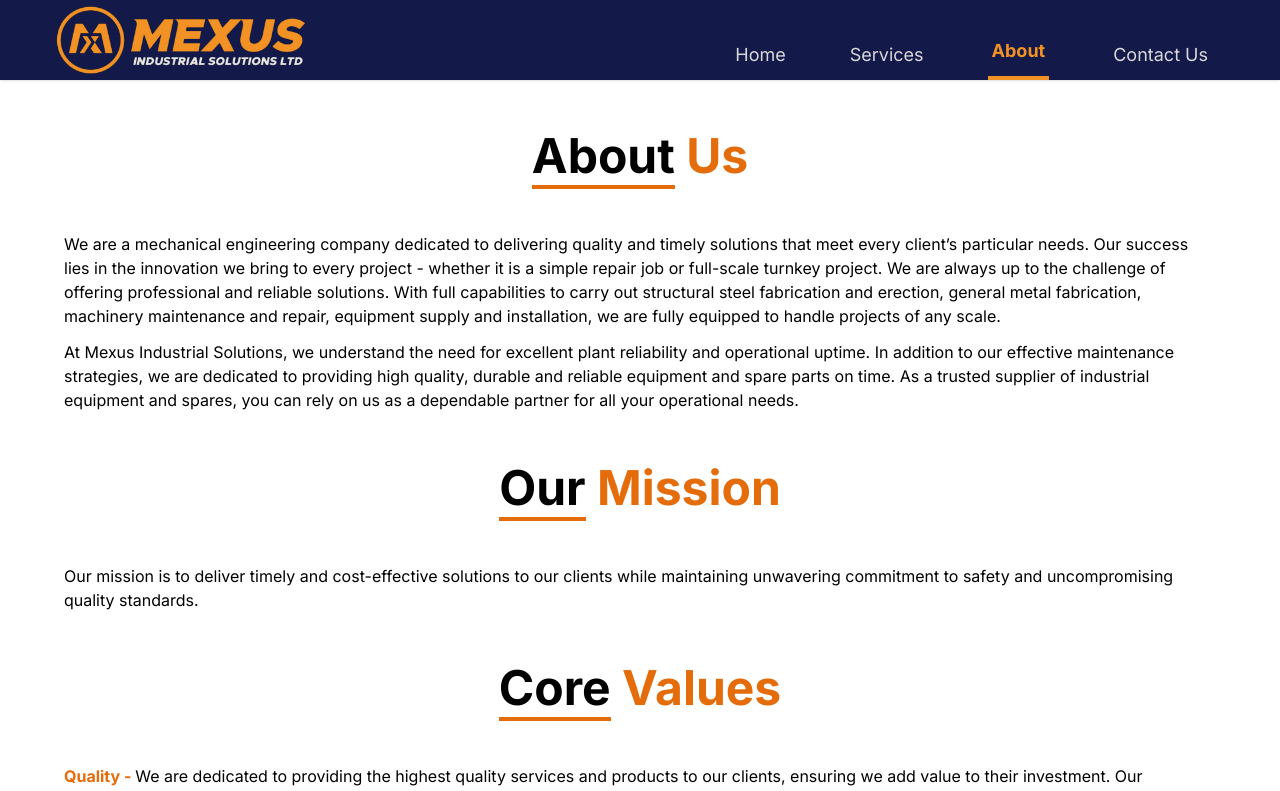
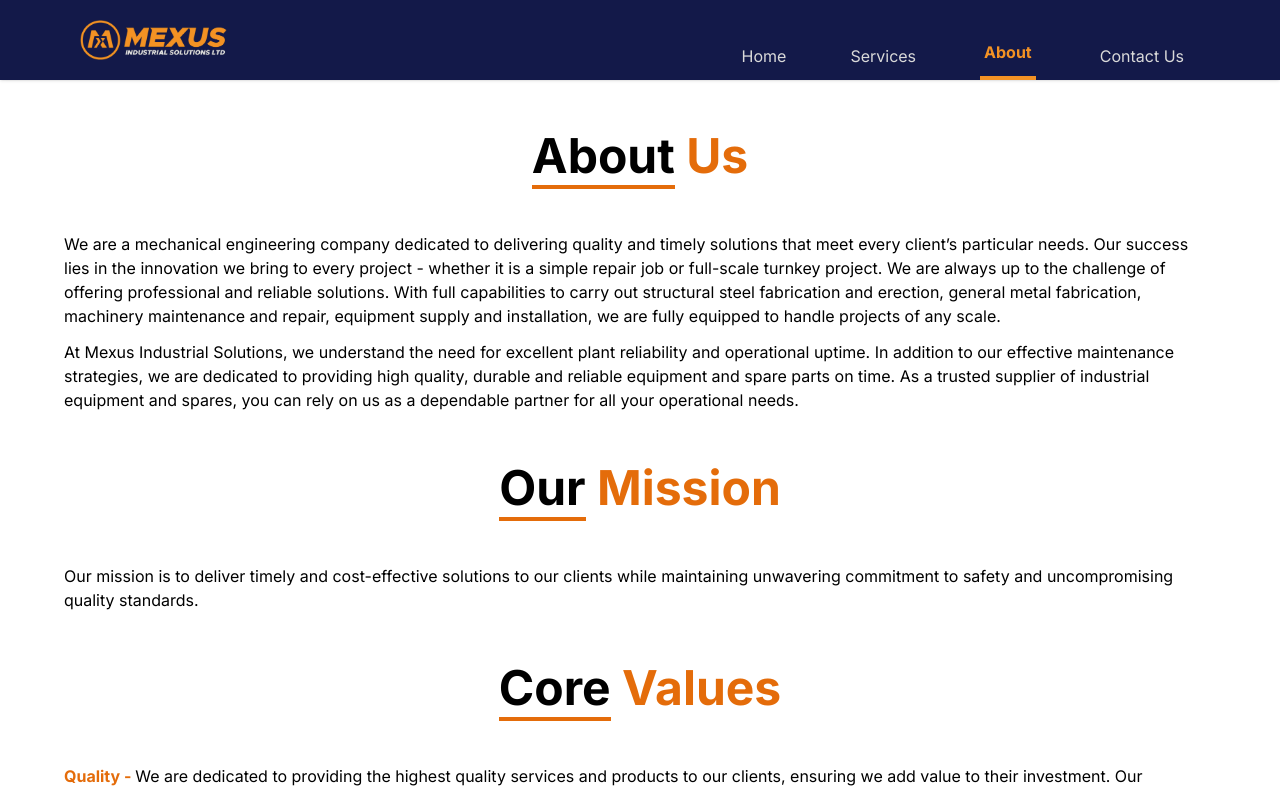
Before and after one commit to mkaweme/mexus, a Next.js app: page /about in a window 1280 px wide. Shown: the top 791 px of the page. Built offline with nearby package versions, Linux system fonts and the light colour scheme.

Commit message:
improved UI/UX according to new figma design

```diff
--- a/app/components/Navbar.tsx
+++ b/app/components/Navbar.tsx
@@ -1,4 +1,5 @@
 "use client";
+import React, { useState } from "react";
 import Image from "next/image";
 import Link from "next/link";
 import logo from "@/public/assets/logo_full.png";
@@ -20,34 +21,59 @@
 
 const Navbar = () => {
 
-  const pathname = usePathname();
+  //Create state variables
+  const [mNavOpen, setMNavOpen] = useState<boolean>(false);
+  const pathName = usePathname();
 
   return (
-    <nav className="flex flex-col justify-between w-full bg-[#131949] shadow top-0 fixed z-20">
-      <div className="flex flex-row h-20 mx-10 justify-between">
-        <div className="flex flex-row items-center w-[27%] pl-1 md:pl-3">
-          <Image alt="logo" src={logo} className="hidden lg:flex m-1 w-[250px] h-auto rounded-lg"/>
+    <nav className="flex flex-col justify-between w-full h-20 bg-[#131949] shadow top-0 fixed z-20">
+      <div className="flex flex-row justify-between h-full mx-6 lg:mx-16">
+        <Link href="/" className="flex flex-row items-center w-[27%] pl-1 md:pl-3">
+          <Image alt="logo" src={logo} className="hidden lg:flex m-1 w-auto h-10 rounded-lg"/>
           <Image alt="logo" src={logo_2} className="lfex lg:hidden m-1 w-[70px] h-auto rounded-lg object-contain"/>
-          <div className="hidden md:flex lg:flex bg-slate-400 flex-col">
-          </div>
-        </div>
-        <div className="flex items-end justify-end align-bottom">
-          <ul className="hidden lg:flex flex-row text-[18px] justify-end text-[#D9D9D9]">
+        </Link>
+        <div className="flex flex-col justify-end">
+          <ul className="hidden lg:flex flex-row text-[16px] justify-end text-[#D9D9D9]">
             {NAVLINKS.map((navlink) => {
-              const isActive = pathname.endsWith(navlink.link);
+              const isActive = pathName.endsWith(navlink.link);
               return (
                 <li key={navlink.title} className="flex mx-8 align-text-bottom items-end">
                   <Link href={navlink.link} className={isActive ? "flex font-bold h-full px-1 pb-3 items-center text-[#F39224] border-b-4  border-[#F39224]" : "pb-3 hover:text-[#F39224]"}>{navlink.title}</Link>
                 </li>)
             })}
           </ul>
-          <div className="flex lg:hidden items-center align-middle bg-yellow-200">
-            <Icon icon="line-md:menu-to-close-transition" width="30" height="30" className="self-end cursor-pointer"/>
-          </div>
+        </div>
+        <div className="flex flex-col lg:hidden justify-center items-center align-middle">
+          {
+            mNavOpen ? (
+              <Icon icon="line-md:menu-to-close-transition" width="30" height="30" color="#D9D2D6" onClick={() => setMNavOpen(false)} className="lg:hidden cursor-pointer mr-5"/>
+            ) : (
+              <Icon icon="line-md:close-to-menu-transition" width="30" height="30" color="#D9D2D6" onClick={() => setMNavOpen(true)} className="lg:hidden cursor-pointer mr-5"/>
+            )
+          }
         </div>
       </div>
+      { mNavOpen && (
+          <div onClick={() => setMNavOpen(false)} className="bg-white">
+            <MobileNavbar/>
+          </div>
+        )}
     </nav>
   );
 };
 
 export default Navbar;
+
+const MobileNavbar = () => {
+  return (
+    <div className="flex flex-col gap-y-4 mt-4 mx-4">
+      {NAVLINKS.map((link, index) => {
+        return (
+          <Link key={index} href={link.link} className={"hover:text-[#F89E3E] font-semibold text-[14px] border-b-2"}>
+            {link.title}
+          </Link>
+        );
+      })}
+    </div>
+  );
+};
```
